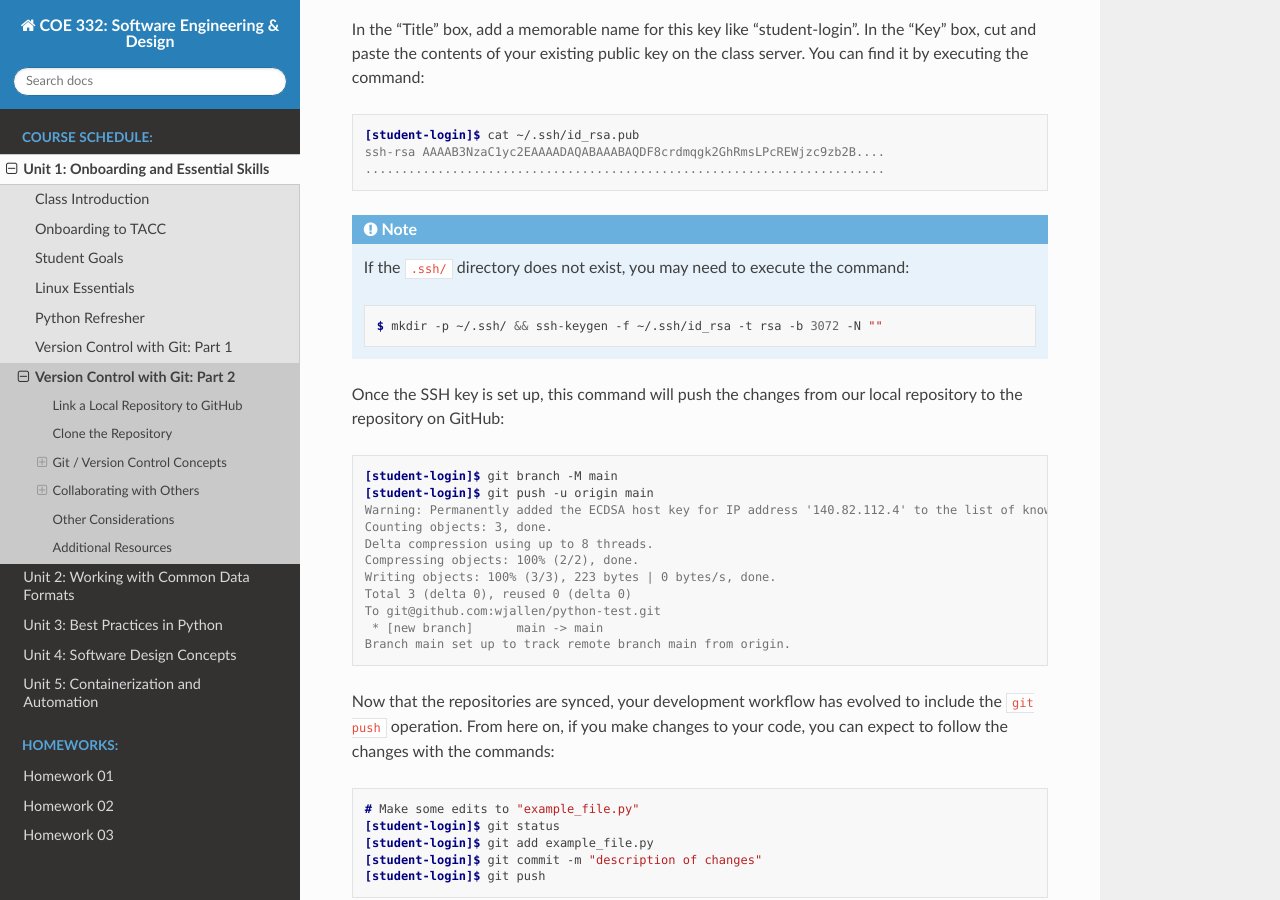
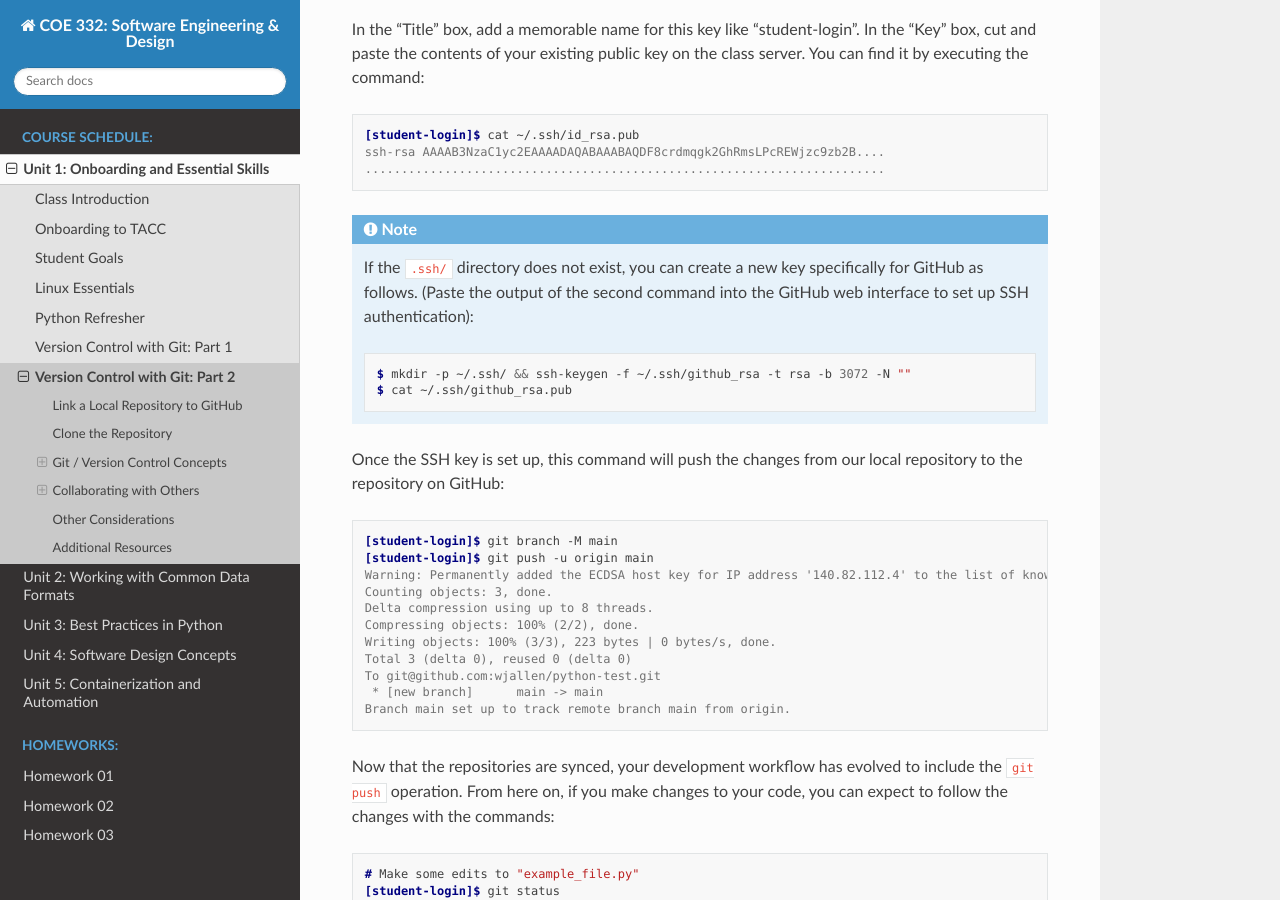
Before and after one commit to TACC/coe-332-sp24, a Sphinx documentation site: the page built from docs/unit01/version_control_2.rst, in a window 1280 px wide and 900 px high, scrolled down 1679 px. Built offline with Sphinx 7.4.7 and the Read the Docs theme 2.0.0, drawn with Linux system fonts in a browser that asks for light colours.

Commit message:
updated rsa key instructions so as not to overwrite js key

```diff
--- a/docs/unit01/version_control_2.rst
+++ b/docs/unit01/version_control_2.rst
@@ -85,11 +85,14 @@ You can find it by executing the command:
 
 .. note::
 
-   If the ``.ssh/`` directory does not exist, you may need to execute the command:
+   If the ``.ssh/`` directory does not exist, you can create a new key specifically
+   for GitHub as follows. (Paste the output of the second command into the GitHub
+   web interface to set up SSH authentication):
 
    .. code-block:: console
 
-      $ mkdir -p ~/.ssh/ && ssh-keygen -f ~/.ssh/id_rsa -t rsa -b 3072 -N ""
+      $ mkdir -p ~/.ssh/ && ssh-keygen -f ~/.ssh/github_rsa -t rsa -b 3072 -N ""
+      $ cat ~/.ssh/github_rsa.pub
 
 Once the SSH key is set up, this command will push the changes from our local
 repository to the repository on GitHub:
```
